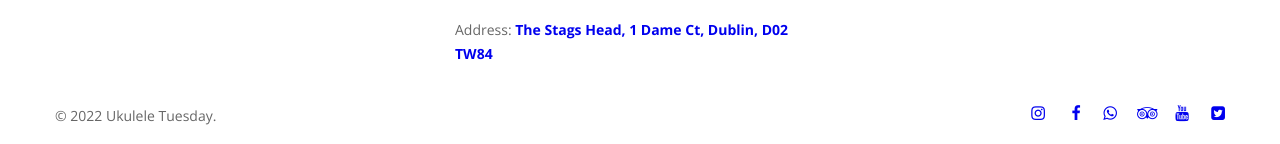
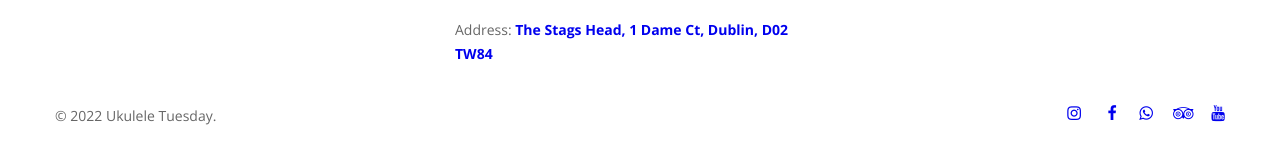
Before and after one commit to UkuleleTuesday/website, a Python web app: template templates/index.html in a window 1280 px wide. Shown: the part 2927-3071 px from the top of the page. Run offline with Jinja, Linux system fonts and the light colour scheme; the template is opened without the code that fills it, so the values that code supplies are empty; some libraries are stand-ins or nearby versions; some web fonts are replaced.

Commit message:
refactor: Remove Twitter link and update WhatsApp link in footer
Co-authored-by: aider (gemini/gemini-2.5-pro) <aider@aider.chat>

```diff
--- a/templates/_partials/footer.html
+++ b/templates/_partials/footer.html
@@ -60,12 +60,10 @@
    href="https://www.instagram.com/ukuleletuesday/"
    target="_blank"></a><a class="fa fa-facebook"
    href="https://www.facebook.com/UkuleleTuesday"
-   target="_blank"></a><a class="fa fa-whatsapp" href="/whatsapp/" target= "_blank"></a><a class="fa fa-tripadvisor"
+   target="_blank"></a><a class="fa fa-whatsapp" href="/whatsapp/"></a><a class="fa fa-tripadvisor"
    href="https://www.tripadvisor.com/Attraction_Review-g186605-d25399502-Reviews-Ukulele_Tuesday-Dublin_County_Dublin.html"
    target="_blank"></a><a class="fa fa-youtube"
    href="https://www.youtube.com/c/UkuleleTuesday/videos"
-   target="_blank"></a><a class="fa fa-twitter-square"
-   href="https://twitter.com/ukuleletuesday"
    target="_blank"></a></span>
       </div>
     </div>
```
